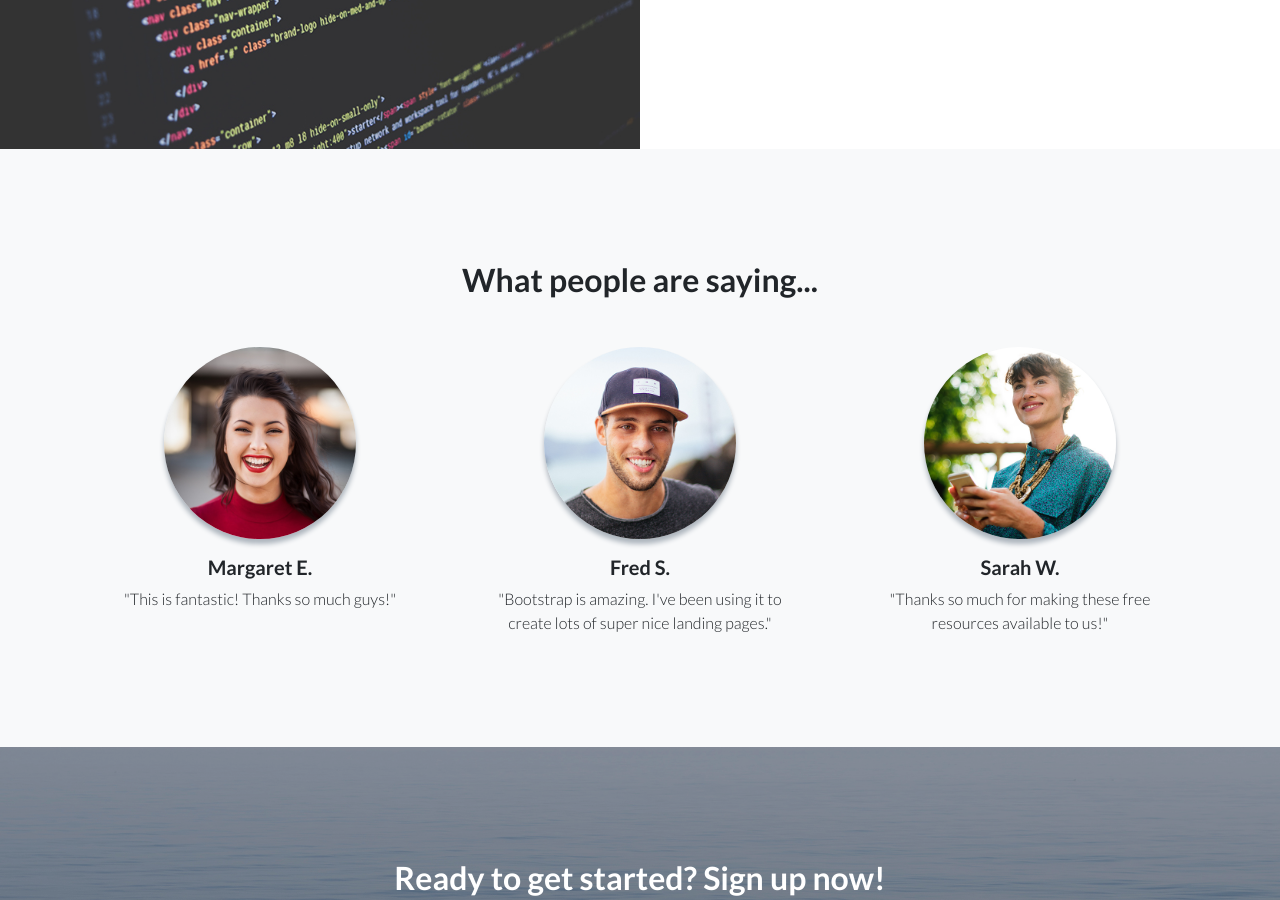
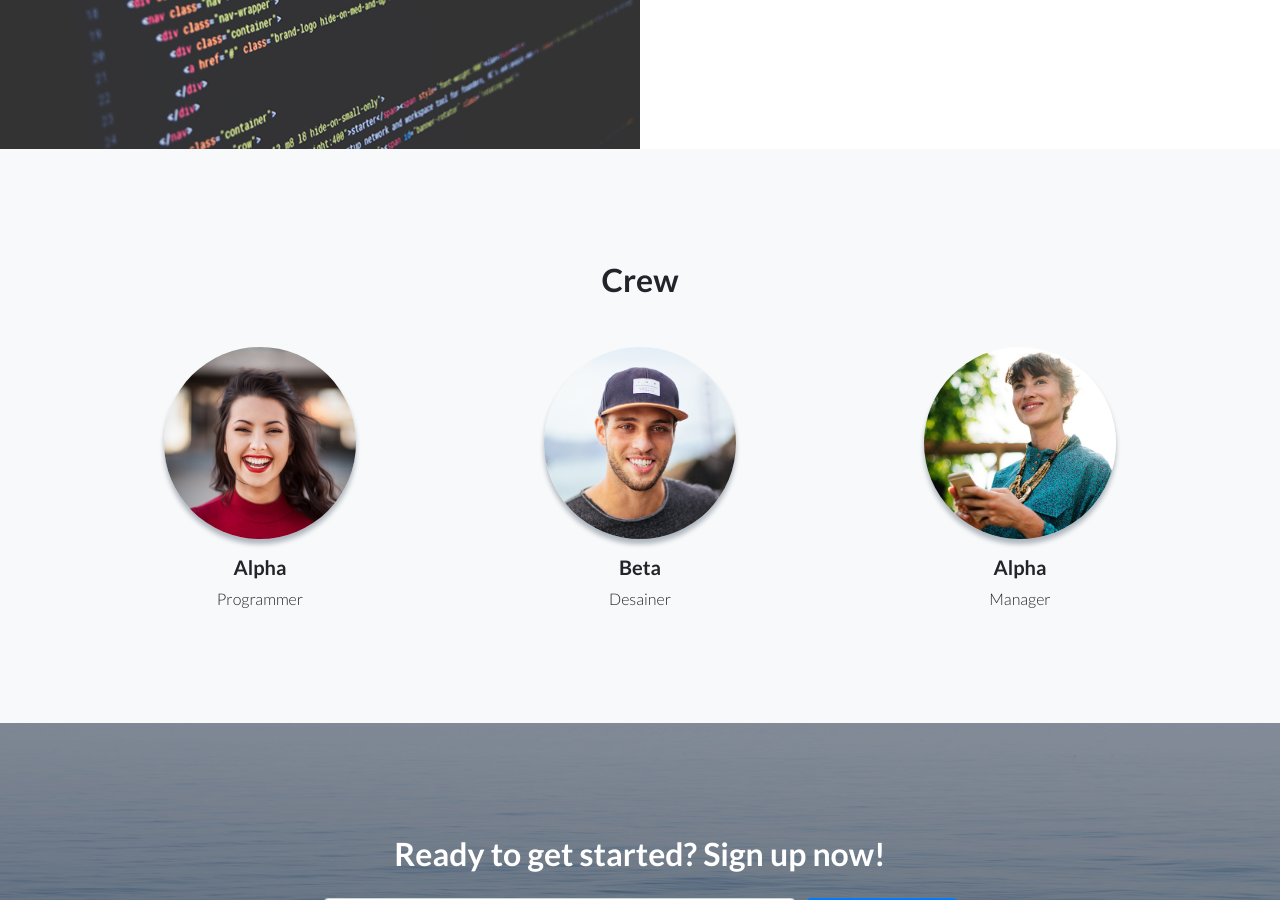
Before and after one commit to Afaisw/profcom, a Jekyll site: the page built from index.md, in a window 1280 px wide and 900 px high, scrolled down 3259 px. Built offline with Jekyll 4.4.1, drawn with Linux system fonts in a browser that asks for light colours.

Commit message:
liquid iterate

```diff
--- a/_includes/testisection.html
+++ b/_includes/testisection.html
@@ -1,28 +1,16 @@
 <section class="testimonials text-center bg-light">
     <div class="container">
-      <h2 class="mb-5">What people are saying...</h2>
+      <h2 class="mb-5">{{ include.title }}</h2>
       <div class="row">
+        {% for crew in include.data %}
         <div class="col-lg-4">
           <div class="testimonial-item mx-auto mb-5 mb-lg-0">
-            <img class="img-fluid rounded-circle mb-3" src="img/testimonials-1.jpg" alt="">
-            <h5>Margaret E.</h5>
-            <p class="font-weight-light mb-0">"This is fantastic! Thanks so much guys!"</p>
+            <img class="img-fluid rounded-circle mb-3" src="{{ crew.image }}" alt="">
+            <h5>{{ crew.name }}</h5>
+            <p class="font-weight-light mb-0">{{ crew.title }}</p>
           </div>
         </div>
-        <div class="col-lg-4">
-          <div class="testimonial-item mx-auto mb-5 mb-lg-0">
-            <img class="img-fluid rounded-circle mb-3" src="img/testimonials-2.jpg" alt="">
-            <h5>Fred S.</h5>
-            <p class="font-weight-light mb-0">"Bootstrap is amazing. I've been using it to create lots of super nice landing pages."</p>
-          </div>
-        </div>
-        <div class="col-lg-4">
-          <div class="testimonial-item mx-auto mb-5 mb-lg-0">
-            <img class="img-fluid rounded-circle mb-3" src="img/testimonials-3.jpg" alt="">
-            <h5>Sarah W.</h5>
-            <p class="font-weight-light mb-0">"Thanks so much for making these free resources available to us!"</p>
-          </div>
-        </div>
+        {% endfor %}
       </div>
     </div>
   </section>
--- a/_layouts/home.html
+++ b/_layouts/home.html
@@ -5,19 +5,8 @@
 
   <!-- Navigation -->
   {% include navigation.html %}
-  <!-- Masthead -->
-  {% include header.html %}
-  <!-- Icons Grid -->
-  {% include iconsection.html %}
 
-  <!-- Image Showcases -->
-  {% include imagesection.html %}
-
-  <!-- Testimonials -->
-  {% include testisection.html %}
-
-  <!-- Call to Action -->
-  {% include signup.html %}
+  {{ content }}
 
   <!-- Footer -->
   {% include footer.html %}
--- a/index.md
+++ b/index.md
@@ -4,3 +4,17 @@
 
 layout: home
 ---
+
+<!-- Masthead -->
+{% include header.html %}
+<!-- Icons Grid -->
+{% include iconsection.html %}
+
+<!-- Image Showcases -->
+{% include imagesection.html %}
+
+<!-- Testimonials -->
+{% include testisection.html title="Crew" data=site.data.crew %}
+
+<!-- Call to Action -->
+{% include signup.html %}
```
Also changed, not shown: _data/crew.yml (added, +9 -0 lines), assets/logo.svg (added), img/crew-1.jpg (renamed from img/testimonials-1.jpg), img/crew-2.jpg (renamed from img/testimonials-2.jpg), img/crew-3.jpg (renamed from img/testimonials-3.jpg).
